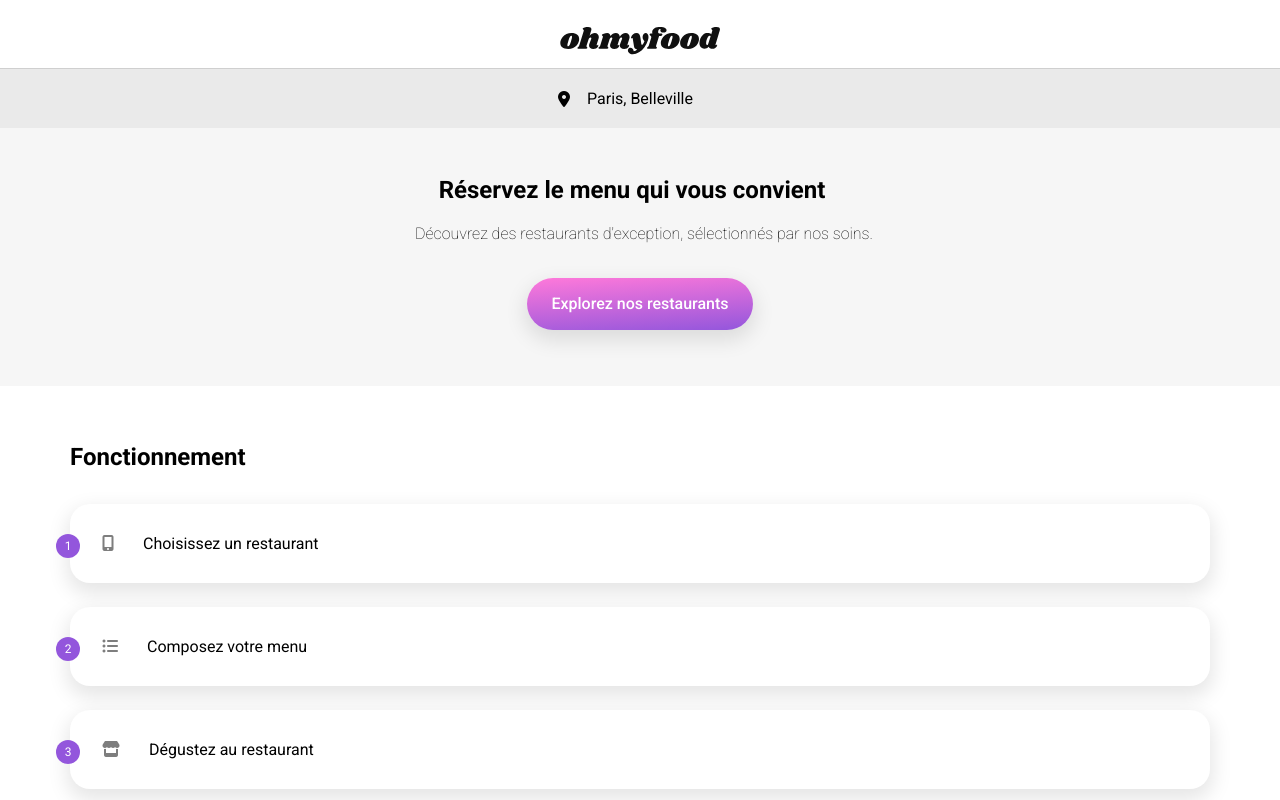
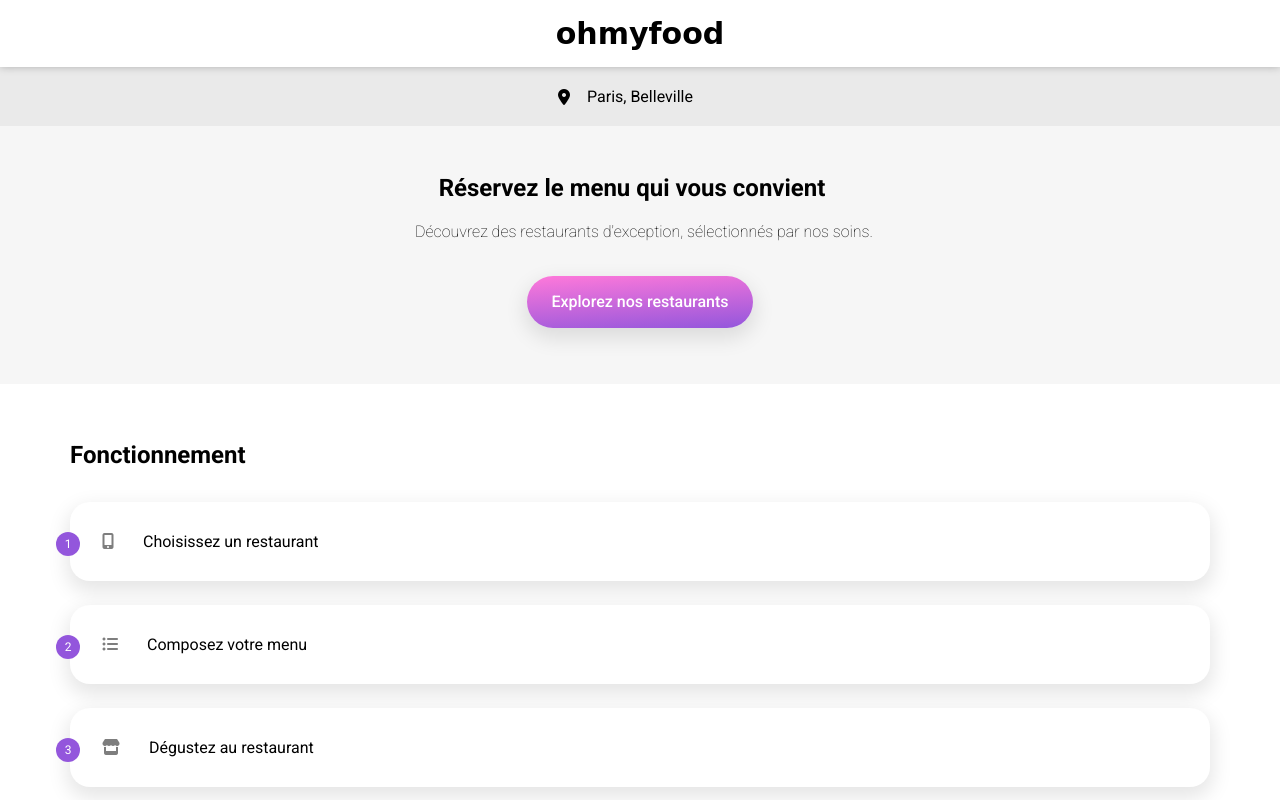
Before and after one commit to nesrineabo/NesrineBendriss_3_07012021, a plain HTML site: page index.html in a window 1280 px wide. Shown: the top 800 px of the page. Drawn offline with Linux system fonts and the light colour scheme; a web font is replaced by a local one.

Commit message:
Changement header en h1 et réajustement

```diff
--- a/Scss/_accueil.scss
+++ b/Scss/_accueil.scss
@@ -5,14 +5,17 @@
 
 /* Disposition Logo SVG Header */
 
-.header-logo {
-  display: block;
-  margin-left: auto;
-  margin-right: auto;
-  margin-top: 25px;
-  margin-bottom: 12px;
-  height: 31px;
-  width: 160px;
+.header {
+  &__accueil {
+    box-shadow: 0 0 0.5rem rgba(0, 0, 0, 0.25);
+    padding: 1em;
+    z-index: 100;
+    position: relative;
+  }
+
+  &__logo {
+    @include logo;
+  }
 }
 
 /* Localisation Choix de la ville par le Client */
@@ -23,7 +26,6 @@
   align-items: center;
   justify-content: center;
   padding: 20px 0;
-  border-top: 1px solid #cfcfcf;
 
   & > .fa-map-marker-alt {
     padding-right: 17px;
--- a/Scss/_restaurants.scss
+++ b/Scss/_restaurants.scss
@@ -3,7 +3,12 @@
 @import "./footer";
 
 header {
+  padding: $padding-simple;
   @include header-restaurants;
+
+  .header__logo {
+    @include logo;
+  }
 }
 
 .fa-arrow-left {
--- a/Scss/_variables.scss
+++ b/Scss/_variables.scss
@@ -15,6 +15,8 @@
 
 $titre-logo: "Shrikhand", cursive;
 $paragraphe: "Roboto", sans-serif;
+
+$padding-simple: 1em;
 
 /* Css Reset */
 
@@ -82,6 +84,14 @@
   flex-direction: $direction;
 }
 
+/* Variables Header */
+
+@mixin logo {
+  font-family: $titre-logo;
+  font-size: 30px;
+  text-align: center;
+}
+
 /* Variables Section Fonctionnement */
 
 @mixin fonctionnement-liste {
@@ -104,13 +114,6 @@
 /* Variables _Restaurants */
 
 @mixin header-restaurants {
-  .header-accueil {
-    display: flex;
-    justify-content: center;
-    margin-top: 20px;
-    padding-bottom: 17px;
-    border-bottom: 2px solid #cfcfcf;
-  }
   .fa-arrow-left {
     align-items: center;
     justify-content: flex-start;
--- a/index.html
+++ b/index.html
@@ -22,13 +22,9 @@
     <!--Début code du site web-->
     <section class="conteneur">
       <!--Header avec Logo-->
-      <header class="header-accueil">
-        <a href="index.html" class="header-lien">
-          <img
-            src="./images/logo/ohmyfood@2x.svg"
-            alt="Logo OhMyFood"
-            class="header-logo"
-          />
+      <header class="header__accueil">
+        <a href="index.html" class="header__lien">
+          <h1 class="header__logo">ohmyfood</h1>
         </a>
       </header>
 
```
Also changed, not shown: a-la-francaise.html (+1 -5 lines), css/styles.css, 1 other file.
